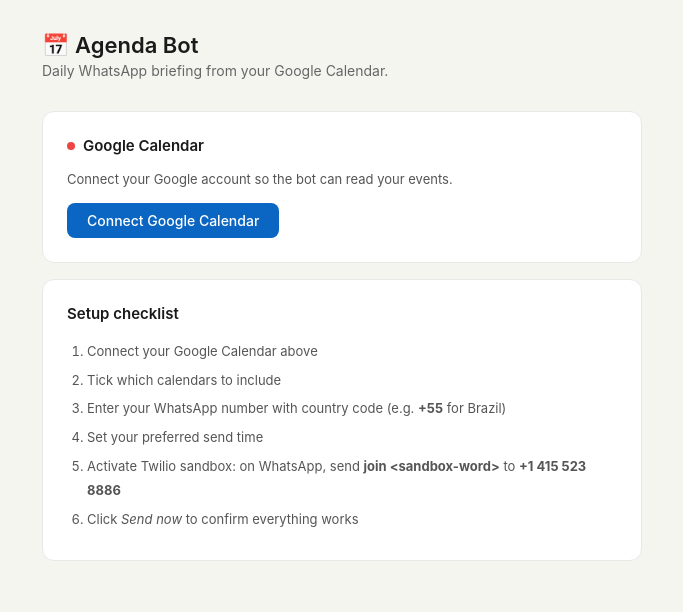
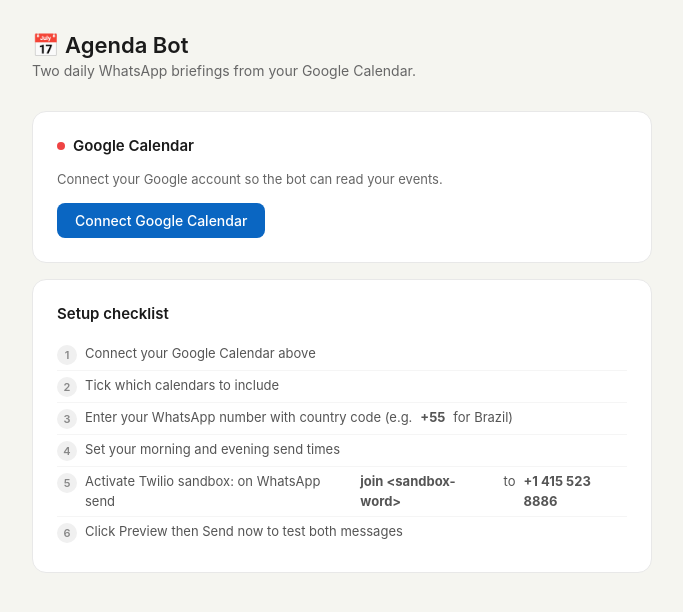
Before and after one commit to marinanunesfranca/agenda-bot, a Flask app: page / in a window 1280 px wide. Shown: the top 612 px of the page, without its empty margins (298-981 px from the left). Run offline with Flask 3, Linux system fonts and the light colour scheme.

Commit message:
two daily messages + improved UI

```diff
--- a/app.py
+++ b/app.py
@@ -19,20 +19,29 @@
 TIMEZONE = os.getenv("TIMEZONE", "America/Sao_Paulo")
 SCOPES = ["https://www.googleapis.com/auth/calendar.readonly"]
 
-MOTIVATIONAL_BUSY = [
-    "Looks like a full one — let's make every block count.",
-    "Busy day ahead. Prioritise, focus, deliver.",
-    "A packed schedule means you're in demand. Own it.",
-    "Full calendar today — energy up, distractions down.",
-    "Lots on the plate. You've handled days like this before.",
+MORNING_OPENERS_BUSY = [
+    "Busy one today — let's make it count.",
+    "Full schedule ahead. Stay focused.",
+    "Lots on today. You've got this.",
+    "A packed day — prioritise and move.",
 ]
 
-MOTIVATIONAL_LIGHT = [
-    "A lighter day — use the space to think ahead.",
-    "Some breathing room today. Use it well.",
-    "Fewer meetings means more deep work. Make it count.",
-    "Open blocks are opportunities in disguise.",
-    "A calm day is a good day to get ahead.",
+MORNING_OPENERS_LIGHT = [
+    "Lighter day today. Good time for deep work.",
+    "Some breathing room today — use it well.",
+    "Not much on the calendar. Good day to get ahead.",
+]
+
+EVENING_OPENERS_BUSY = [
+    "Tomorrow's looking full — good to be prepared.",
+    "Heads up: busy day ahead tomorrow.",
+    "Tomorrow has a lot going on. Plan accordingly.",
+]
+
+EVENING_OPENERS_LIGHT = [
+    "Tomorrow looks calm. Enjoy the evening.",
+    "Light schedule tomorrow — rest up tonight.",
+    "Not much on tomorrow. Good night ahead.",
 ]
 
 DAYS_EN = ["Monday", "Tuesday", "Wednesday", "Thursday", "Friday", "Saturday", "Sunday"]
@@ -40,7 +49,12 @@
 
 def load_data():
     if not os.path.exists(DATA_FILE):
-        return {"send_time": "07:00", "phone": "", "selected_calendars": []}
+        return {
+            "morning_time": "07:00",
+            "evening_time": "18:00",
+            "phone": "",
+            "selected_calendars": []
+        }
     with open(DATA_FILE) as f:
         return json.load(f)
 
@@ -50,8 +64,6 @@
     with open(DATA_FILE, "w") as f:
         json.dump(data, f, indent=2)
 
-
-# --- Token stored as Render environment variable ---
 
 def get_token_from_env():
     raw = os.getenv("GOOGLE_TOKEN", "")
@@ -64,34 +76,27 @@
 
 
 def save_token_to_render(creds):
-    """Persist token by updating the Render environment variable via Render API."""
-    render_api_key = os.getenv("RENDER_API_KEY")
-    service_id = os.getenv("RENDER_SERVICE_ID")
-
     token_data = json.dumps({
         "token": creds.token,
         "refresh_token": creds.refresh_token,
     })
-
-    # Also update in-process so current session works immediately
     os.environ["GOOGLE_TOKEN"] = token_data
 
+    render_api_key = os.getenv("RENDER_API_KEY")
+    service_id = os.getenv("RENDER_SERVICE_ID")
+
     if not render_api_key or not service_id:
-        # Fallback: save to file if Render API not configured
         os.makedirs("data", exist_ok=True)
         with open("data/google_token.json", "w") as f:
             f.write(token_data)
         return
 
     try:
-        # Get current env vars
         res = requests.get(
             f"https://api.render.com/v1/services/{service_id}/env-vars",
             headers={"Authorization": f"Bearer {render_api_key}"},
         )
         env_vars = res.json()
-
-        # Build updated list
         updated = []
         found = False
         for ev in env_vars:
@@ -102,28 +107,23 @@
                 updated.append({"key": ev["key"], "value": ev["value"]})
         if not found:
             updated.append({"key": "GOOGLE_TOKEN", "value": token_data})
-
         requests.put(
             f"https://api.render.com/v1/services/{service_id}/env-vars",
             headers={"Authorization": f"Bearer {render_api_key}"},
             json=updated,
         )
-        print("Token saved to Render env vars.")
+        print("Token saved to Render.")
     except Exception as e:
         print(f"Could not save token to Render: {e}")
 
 
 def get_google_creds():
     token_data = get_token_from_env()
-
-    # Fallback to file
     if not token_data and os.path.exists("data/google_token.json"):
         with open("data/google_token.json") as f:
             token_data = json.load(f)
-
     if not token_data:
         return None
-
     creds = Credentials(
         token=token_data.get("token"),
         refresh_token=token_data.get("refresh_token"),
@@ -138,7 +138,7 @@
     return creds
 
 
-def get_today_events():
+def get_events_for_day(target_date):
     creds = get_google_creds()
     if not creds:
         return [], {}
@@ -146,16 +146,14 @@
     data = load_data()
     selected = data.get("selected_calendars", [])
     tz = pytz.timezone(TIMEZONE)
-    now = datetime.now(tz)
-    start = now.replace(hour=0, minute=0, second=0, microsecond=0)
+    start = tz.localize(datetime.combine(target_date, datetime.min.time()))
     end = start + timedelta(days=1)
 
     service = build("calendar", "v3", credentials=creds)
-    all_events = []
-
     cal_list = service.calendarList().list().execute()
     calendars = {c["id"]: c["summary"] for c in cal_list.get("items", [])}
 
+    all_events = []
     for cal_id in selected:
         if cal_id not in calendars:
             continue
@@ -167,12 +165,10 @@
             orderBy="startTime",
         ).execute()
         for ev in result.get("items", []):
-            start_raw = ev["start"].get("dateTime", ev["start"].get("date"))
-            end_raw = ev["end"].get("dateTime", ev["end"].get("date"))
             all_day = "dateTime" not in ev["start"]
             if not all_day:
-                dt_start = datetime.fromisoformat(start_raw).astimezone(tz)
-                dt_end = datetime.fromisoformat(end_raw).astimezone(tz)
+                dt_start = datetime.fromisoformat(ev["start"]["dateTime"]).astimezone(tz)
+                dt_end = datetime.fromisoformat(ev["end"]["dateTime"]).astimezone(tz)
                 time_label = f"{dt_start.strftime('%H:%M')}–{dt_end.strftime('%H:%M')}"
                 sort_key = dt_start
             else:
@@ -189,61 +185,88 @@
     return all_events, calendars
 
 
-def build_message():
-    tz = pytz.timezone(TIMEZONE)
-    now = datetime.now(tz)
-    day_label = DAYS_EN[now.weekday()]
-    date_label = now.strftime("%d/%m")
-
-    events, _ = get_today_events()
+def format_event_list(events):
+    lines = []
     timed = [e for e in events if not e["all_day"]]
     allday = [e for e in events if e["all_day"]]
+    if allday:
+        for e in allday:
+            lines.append(f"📌 {e['summary']} _(all day)_")
+    for e in timed:
+        lines.append(f"• *{e['time']}* — {e['summary']}")
+    return lines
 
+
+def build_morning_message():
+    tz = pytz.timezone(TIMEZONE)
+    today = datetime.now(tz).date()
+    day_label = DAYS_EN[today.weekday()]
+    date_label = today.strftime("%d/%m")
+
+    events, _ = get_events_for_day(today)
+    timed = [e for e in events if not e["all_day"]]
     busy = len(timed) >= 4
-    quote = random.choice(MOTIVATIONAL_BUSY if busy else MOTIVATIONAL_LIGHT)
-    busy_word = "a busy" if busy else "a lighter"
+    opener = random.choice(MORNING_OPENERS_BUSY if busy else MORNING_OPENERS_LIGHT)
 
     lines = [
-        f"Hey! Let's start your *{day_label}* ({date_label}) with high energy — looks like {busy_word} day. {quote}",
+        f"☀️ *Good morning! {day_label}, {date_label}*",
+        f"_{opener}_",
         "",
+        "*Today's agenda:*",
     ]
 
-    if allday:
-        for e in allday:
-            lines.append(f"📌 _{e['summary']}_")
-        lines.append("")
-
-    if timed:
-        for e in timed:
-            lines.append(f"*{e['time']}* — {e['summary']}")
+    event_lines = format_event_list(events)
+    if event_lines:
+        lines += event_lines
     else:
-        lines.append("_No timed events today. Enjoy the open space!_")
-
-    lines.append("")
-    lines.append("You've got this 💪")
+        lines.append("_Nothing scheduled — free day!_")
 
     return "\n".join(lines)
 
 
-def send_whatsapp():
+def build_evening_message():
+    tz = pytz.timezone(TIMEZONE)
+    tomorrow = datetime.now(tz).date() + timedelta(days=1)
+    day_label = DAYS_EN[tomorrow.weekday()]
+    date_label = tomorrow.strftime("%d/%m")
+
+    events, _ = get_events_for_day(tomorrow)
+    timed = [e for e in events if not e["all_day"]]
+    busy = len(timed) >= 4
+    opener = random.choice(EVENING_OPENERS_BUSY if busy else EVENING_OPENERS_LIGHT)
+
+    lines = [
+        f"🌙 *Tomorrow preview — {day_label}, {date_label}*",
+        f"_{opener}_",
+        "",
+        "*Tomorrow's agenda:*",
+    ]
+
+    event_lines = format_event_list(events)
+    if event_lines:
+        lines += event_lines
+    else:
+        lines.append("_Nothing scheduled yet._")
+
+    return "\n".join(lines)
+
+
+def send_whatsapp(message):
     data = load_data()
     phone = data.get("phone", "").strip()
     if not phone:
         print("No phone set.")
         return
-
     sid = os.getenv("TWILIO_ACCOUNT_SID")
     token = os.getenv("TWILIO_AUTH_TOKEN")
     from_num = os.getenv("TWILIO_WHATSAPP_FROM", "whatsapp:+14155238886")
-
     if not sid or not token:
         print("Twilio credentials missing.")
         return
-
     client = Client(sid, token)
     try:
         msg = client.messages.create(
-            body=build_message(),
+            body=message,
             from_=from_num,
             to=f"whatsapp:{phone}",
         )
@@ -252,21 +275,33 @@
         print(f"Twilio error: {e}")
 
 
+def send_morning():
+    send_whatsapp(build_morning_message())
+
+
+def send_evening():
+    send_whatsapp(build_evening_message())
+
+
 scheduler = BackgroundScheduler()
 scheduler.start()
 
 
-def reschedule(send_time):
+def reschedule():
+    data = load_data()
     tz = pytz.timezone(TIMEZONE)
-    hour, minute = map(int, send_time.split(":"))
     scheduler.remove_all_jobs()
-    scheduler.add_job(send_whatsapp, "cron", hour=hour, minute=minute,
-                      timezone=tz, id="daily")
-    print(f"Scheduled at {send_time} {TIMEZONE}")
+
+    mh, mm = map(int, data.get("morning_time", "07:00").split(":"))
+    scheduler.add_job(send_morning, "cron", hour=mh, minute=mm, timezone=tz, id="morning")
+
+    eh, em = map(int, data.get("evening_time", "18:00").split(":"))
+    scheduler.add_job(send_evening, "cron", hour=eh, minute=em, timezone=tz, id="evening")
+
+    print(f"Scheduled morning {data.get('morning_time')} and evening {data.get('evening_time')} {TIMEZONE}")
 
 
-data0 = load_data()
-reschedule(data0.get("send_time", "07:00"))
+reschedule()
 
 
 @app.route("/")
@@ -289,25 +324,24 @@
 def save_settings():
     data = load_data()
     data["phone"] = request.form.get("phone", "").strip()
-    data["send_time"] = request.form.get("send_time", "07:00").strip()
+    data["morning_time"] = request.form.get("morning_time", "07:00").strip()
+    data["evening_time"] = request.form.get("evening_time", "18:00").strip()
     data["selected_calendars"] = request.form.getlist("calendars")
     save_data(data)
-    reschedule(data["send_time"])
+    reschedule()
     return redirect(url_for("index"))
 
 
 @app.route("/auth/google")
 def auth_google():
     flow = Flow.from_client_config(
-        {
-            "web": {
-                "client_id": os.getenv("GOOGLE_CLIENT_ID"),
-                "client_secret": os.getenv("GOOGLE_CLIENT_SECRET"),
-                "redirect_uris": [os.getenv("REDIRECT_URI")],
-                "auth_uri": "https://accounts.google.com/o/oauth2/auth",
-                "token_uri": "https://oauth2.googleapis.com/token",
-            }
-        },
+        {"web": {
+            "client_id": os.getenv("GOOGLE_CLIENT_ID"),
+            "client_secret": os.getenv("GOOGLE_CLIENT_SECRET"),
+            "redirect_uris": [os.getenv("REDIRECT_URI")],
+            "auth_uri": "https://accounts.google.com/o/oauth2/auth",
+            "token_uri": "https://oauth2.googleapis.com/token",
+        }},
         scopes=SCOPES,
     )
     flow.redirect_uri = os.getenv("REDIRECT_URI")
@@ -319,15 +353,13 @@
 @app.route("/auth/callback")
 def auth_callback():
     flow = Flow.from_client_config(
-        {
-            "web": {
-                "client_id": os.getenv("GOOGLE_CLIENT_ID"),
-                "client_secret": os.getenv("GOOGLE_CLIENT_SECRET"),
-                "redirect_uris": [os.getenv("REDIRECT_URI")],
-                "auth_uri": "https://accounts.google.com/o/oauth2/auth",
-                "token_uri": "https://oauth2.googleapis.com/token",
-            }
-        },
+        {"web": {
+            "client_id": os.getenv("GOOGLE_CLIENT_ID"),
+            "client_secret": os.getenv("GOOGLE_CLIENT_SECRET"),
+            "redirect_uris": [os.getenv("REDIRECT_URI")],
+            "auth_uri": "https://accounts.google.com/o/oauth2/auth",
+            "token_uri": "https://oauth2.googleapis.com/token",
+        }},
         scopes=SCOPES,
         state=session.get("oauth_state"),
     )
@@ -337,34 +369,26 @@
     return redirect(url_for("index"))
 
 
-@app.route("/preview")
-def preview():
-    return jsonify({"message": build_message()})
+@app.route("/preview/morning")
+def preview_morning():
+    return jsonify({"message": build_morning_message()})
 
 
-@app.route("/send-now", methods=["POST"])
-def send_now():
-    send_whatsapp()
+@app.route("/preview/evening")
+def preview_evening():
+    return jsonify({"message": build_evening_message()})
+
+
+@app.route("/send-now/morning", methods=["POST"])
+def send_now_morning():
+    send_morning()
     return jsonify({"status": "sent"})
 
-@app.route("/debug-token")
-def debug_token():
-    token_data = get_token_from_env()
-    if not token_data and os.path.exists("data/google_token.json"):
-        with open("data/google_token.json") as f:
-            token_data = json.load(f)
-    return jsonify(token_data or {"error": "no token found"})
 
-@app.route("/debug-render")
-def debug_render():
-    import requests
-    api_key = os.getenv("RENDER_API_KEY")
-    service_id = os.getenv("RENDER_SERVICE_ID")
-    res = requests.get(
-        f"https://api.render.com/v1/services/{service_id}/env-vars",
-        headers={"Authorization": f"Bearer {api_key}"},
-    )
-    return jsonify({"status": res.status_code, "body": res.json()})
+@app.route("/send-now/evening", methods=["POST"])
+def send_now_evening():
+    send_evening()
+    return jsonify({"status": "sent"})
 
 
 if __name__ == "__main__":
--- a/templates/index.html
+++ b/templates/index.html
@@ -7,50 +7,59 @@
 <style>
   *, *::before, *::after { box-sizing: border-box; margin: 0; padding: 0; }
   body { font-family: -apple-system, BlinkMacSystemFont, "Segoe UI", sans-serif; background: #f5f5f0; color: #1a1a1a; min-height: 100vh; padding: 2rem 1rem; }
-  .container { max-width: 600px; margin: 0 auto; }
+  .container { max-width: 620px; margin: 0 auto; }
   h1 { font-size: 22px; font-weight: 600; margin-bottom: 4px; }
   .subtitle { font-size: 14px; color: #666; margin-bottom: 2rem; }
-  .card { background: #fff; border: 1px solid #e8e8e8; border-radius: 12px; padding: 1.5rem; margin-bottom: 1rem; }
-  .card h2 { font-size: 15px; font-weight: 600; margin-bottom: 1rem; display: flex; align-items: center; gap: 8px; }
-  label { font-size: 13px; color: #555; display: block; margin-bottom: 4px; margin-top: 12px; }
+  .card { background: #fff; border: 1px solid #e8e8e8; border-radius: 14px; padding: 1.5rem; margin-bottom: 1rem; }
+  .card-title { font-size: 15px; font-weight: 600; margin-bottom: 1rem; display: flex; align-items: center; gap: 8px; }
+  label { font-size: 13px; color: #555; display: block; margin-bottom: 4px; margin-top: 14px; }
   label:first-of-type { margin-top: 0; }
-  input[type=tel], input[type=time] { width: 100%; padding: 8px 12px; border: 1px solid #ddd; border-radius: 8px; font-size: 14px; outline: none; transition: border 0.15s; }
-  input:focus { border-color: #0A66C2; }
-  .cal-list { display: flex; flex-direction: column; gap: 8px; margin-top: 4px; }
-  .cal-item { display: flex; align-items: center; gap: 10px; font-size: 14px; cursor: pointer; padding: 6px 10px; border-radius: 8px; border: 1px solid #eee; }
+  input[type=tel], input[type=time] { width: 100%; padding: 8px 12px; border: 1px solid #ddd; border-radius: 8px; font-size: 14px; outline: none; transition: border 0.15s; background: #fafafa; }
+  input:focus { border-color: #0A66C2; background: #fff; }
+  .time-row { display: grid; grid-template-columns: 1fr 1fr; gap: 12px; }
+  .cal-list { display: flex; flex-direction: column; gap: 6px; margin-top: 6px; }
+  .cal-item { display: flex; align-items: center; gap: 10px; font-size: 14px; padding: 8px 12px; border-radius: 8px; border: 1px solid #eee; cursor: pointer; transition: background 0.1s; }
   .cal-item:hover { background: #f9f9f9; }
-  .cal-item input[type=checkbox] { width: 16px; height: 16px; cursor: pointer; }
-  .btn { display: inline-block; padding: 9px 20px; border-radius: 8px; font-size: 14px; font-weight: 500; cursor: pointer; border: none; transition: opacity 0.15s; text-decoration: none; }
+  .cal-item input[type=checkbox] { width: 16px; height: 16px; cursor: pointer; accent-color: #0A66C2; }
+  .btn { display: inline-flex; align-items: center; gap: 6px; padding: 9px 18px; border-radius: 8px; font-size: 14px; font-weight: 500; cursor: pointer; border: none; transition: opacity 0.15s; text-decoration: none; font-family: inherit; }
   .btn-primary { background: #0A66C2; color: #fff; }
   .btn-secondary { background: #f0f0f0; color: #333; }
   .btn-green { background: #25D366; color: #fff; }
-  .btn-ghost { background: transparent; border: 1px solid #ddd; color: #555; line-height: 1; }
+  .btn-ghost { background: transparent; border: 1px solid #ddd; color: #555; }
   .btn:hover { opacity: 0.85; }
-  .btn-row { display: flex; gap: 8px; margin-top: 1rem; flex-wrap: wrap; align-items: center; }
-  .status-dot { width: 8px; height: 8px; border-radius: 50%; display: inline-block; flex-shrink: 0; }
+  .btn-row { display: flex; gap: 8px; margin-top: 1rem; flex-wrap: wrap; }
+  .status-dot { width: 8px; height: 8px; border-radius: 50%; flex-shrink: 0; }
   .dot-green { background: #22c55e; }
   .dot-red { background: #ef4444; }
-  .preview-box { background: #f0f7e6; border: 1px solid #c3e6a3; border-radius: 8px; padding: 1rem; font-size: 13px; line-height: 1.8; white-space: pre-wrap; color: #1a1a1a; margin-top: 1rem; display: none; font-family: inherit; }
   .tag { font-size: 11px; padding: 2px 8px; border-radius: 20px; background: #e8f0fe; color: #1a56db; font-weight: 500; }
-  .empty-state { font-size: 13px; color: #999; font-style: italic; }
-  ol li { margin-bottom: 4px; }
-  .divider { border: none; border-top: 1px solid #eee; margin: 1.25rem 0; }
+  .divider { border: none; border-top: 1px solid #f0f0f0; margin: 1.25rem 0; }
+  .preview-section { margin-top: 1.25rem; }
+  .preview-tabs { display: flex; gap: 6px; margin-bottom: 10px; }
+  .preview-tab { padding: 5px 14px; border-radius: 20px; font-size: 13px; cursor: pointer; border: 1px solid #ddd; background: transparent; color: #555; font-family: inherit; transition: all 0.15s; }
+  .preview-tab.active { background: #1a1a1a; color: #fff; border-color: #1a1a1a; }
+  .preview-box { background: #f0f7e6; border: 1px solid #c3e6a3; border-radius: 10px; padding: 1rem 1.25rem; font-size: 13px; line-height: 1.8; white-space: pre-wrap; color: #1a1a1a; display: none; }
+  .preview-box.show { display: block; }
+  .send-row { display: flex; gap: 8px; margin-top: 10px; }
+  .checklist { list-style: none; padding: 0; margin-top: 0.75rem; }
+  .checklist li { font-size: 13px; color: #555; padding: 5px 0; border-bottom: 1px solid #f5f5f5; display: flex; gap: 8px; align-items: flex-start; line-height: 1.5; }
+  .checklist li:last-child { border-bottom: none; }
+  .check-num { width: 20px; height: 20px; border-radius: 50%; background: #f0f0f0; display: flex; align-items: center; justify-content: center; font-size: 11px; font-weight: 600; color: #888; flex-shrink: 0; margin-top: 1px; }
 </style>
 </head>
 <body>
 <div class="container">
   <h1>📅 Agenda Bot</h1>
-  <p class="subtitle">Daily WhatsApp briefing from your Google Calendar.</p>
+  <p class="subtitle">Two daily WhatsApp briefings from your Google Calendar.</p>
 
   <div class="card">
-    <h2>
+    <div class="card-title">
       <span class="status-dot {{ 'dot-green' if connected else 'dot-red' }}"></span>
       Google Calendar
       {% if connected %}<span class="tag">connected</span>{% endif %}
-    </h2>
+    </div>
 
     {% if not connected %}
-      <p style="font-size:13px;color:#555;margin-bottom:1rem">Connect your Google account so the bot can read your events.</p>
+      <p style="font-size:13px;color:#666;margin-bottom:1rem">Connect your Google account so the bot can read your events.</p>
       <a href="/auth/google" class="btn btn-primary">Connect Google Calendar</a>
     {% else %}
       <form method="POST" action="/save-settings">
@@ -66,16 +75,25 @@
             {% endfor %}
           </div>
         {% else %}
-          <p class="empty-state">No calendars found.</p>
+          <p style="font-size:13px;color:#999;font-style:italic">No calendars found.</p>
         {% endif %}
 
         <hr class="divider">
 
-        <label>Your WhatsApp number (with country code)</label>
+        <label>WhatsApp number (with country code)</label>
         <input type="tel" name="phone" placeholder="+55 11 99999-9999" value="{{ data.phone }}">
 
-        <label>Send time every morning</label>
-        <input type="time" name="send_time" value="{{ data.send_time }}">
+        <label style="margin-top:1rem">Send times</label>
+        <div class="time-row">
+          <div>
+            <label style="margin-top:0;font-size:12px;color:#888">☀️ Morning (today)</label>
+            <input type="time" name="morning_time" value="{{ data.morning_time or '07:00' }}">
+          </div>
+          <div>
+            <label style="margin-top:0;font-size:12px;color:#888">🌙 Evening (tomorrow preview)</label>
+            <input type="time" name="evening_time" value="{{ data.evening_time or '18:00' }}">
+          </div>
+        </div>
 
         <div class="btn-row">
           <button type="submit" class="btn btn-primary">Save settings</button>
@@ -84,43 +102,60 @@
       </form>
 
       <hr class="divider">
-      <p style="font-size:13px;color:#555;margin-bottom:0.75rem">Test your message before tomorrow:</p>
-      <div class="btn-row">
-        <button class="btn btn-secondary" onclick="previewMsg()">Preview message</button>
-        <button class="btn btn-green" onclick="sendNow(this)">Send now to WhatsApp</button>
+
+      <div class="preview-section">
+        <div class="preview-tabs">
+          <button class="preview-tab active" onclick="switchTab('morning', this)">☀️ Morning</button>
+          <button class="preview-tab" onclick="switchTab('evening', this)">🌙 Evening</button>
+        </div>
+        <div class="preview-box show" id="preview-morning">Click "Preview" to see the message</div>
+        <div class="preview-box" id="preview-evening">Click "Preview" to see the message</div>
+        <div class="send-row">
+          <button class="btn btn-secondary" onclick="previewMsg()">Preview</button>
+          <button class="btn btn-green" onclick="sendMsg(this)">Send now to WhatsApp</button>
+        </div>
       </div>
-      <div class="preview-box" id="preview"></div>
     {% endif %}
   </div>
 
   <div class="card">
-    <h2>Setup checklist</h2>
-    <ol style="padding-left:1.25rem;margin-top:0.75rem;font-size:13px;color:#555;line-height:1.9">
-      <li>Connect your Google Calendar above</li>
-      <li>Tick which calendars to include</li>
-      <li>Enter your WhatsApp number with country code (e.g. <strong>+55</strong> for Brazil)</li>
-      <li>Set your preferred send time</li>
-      <li>Activate Twilio sandbox: on WhatsApp, send <strong>join &lt;sandbox-word&gt;</strong> to <strong>+1 415 523 8886</strong></li>
-      <li>Click <em>Send now</em> to confirm everything works</li>
-    </ol>
+    <div class="card-title">Setup checklist</div>
+    <ul class="checklist">
+      <li><span class="check-num">1</span> Connect your Google Calendar above</li>
+      <li><span class="check-num">2</span> Tick which calendars to include</li>
+      <li><span class="check-num">3</span> Enter your WhatsApp number with country code (e.g. <strong>+55</strong> for Brazil)</li>
+      <li><span class="check-num">4</span> Set your morning and evening send times</li>
+      <li><span class="check-num">5</span> Activate Twilio sandbox: on WhatsApp send <strong>join &lt;sandbox-word&gt;</strong> to <strong>+1 415 523 8886</strong></li>
+      <li><span class="check-num">6</span> Click Preview then Send now to test both messages</li>
+    </ul>
   </div>
 </div>
 
 <script>
+let activeTab = 'morning';
+
+function switchTab(tab, btn) {
+  activeTab = tab;
+  document.querySelectorAll('.preview-tab').forEach(b => b.classList.remove('active'));
+  btn.classList.add('active');
+  document.querySelectorAll('.preview-box').forEach(b => b.classList.remove('show'));
+  document.getElementById('preview-' + tab).classList.add('show');
+}
+
 async function previewMsg() {
-  const box = document.getElementById("preview");
-  box.style.display = "block";
-  box.textContent = "Loading…";
-  const res = await fetch("/preview");
+  const box = document.getElementById('preview-' + activeTab);
+  box.textContent = 'Loading…';
+  const res = await fetch('/preview/' + activeTab);
   const data = await res.json();
   box.textContent = data.message;
 }
-async function sendNow(btn) {
-  btn.textContent = "Sending…";
+
+async function sendMsg(btn) {
+  btn.textContent = 'Sending…';
   btn.disabled = true;
-  await fetch("/send-now", { method: "POST" });
-  btn.textContent = "Sent ✓";
-  setTimeout(() => { btn.textContent = "Send now to WhatsApp"; btn.disabled = false; }, 3000);
+  await fetch('/send-now/' + activeTab, { method: 'POST' });
+  btn.textContent = 'Sent ✓';
+  setTimeout(() => { btn.textContent = 'Send now to WhatsApp'; btn.disabled = false; }, 3000);
 }
 </script>
 </body>
```
